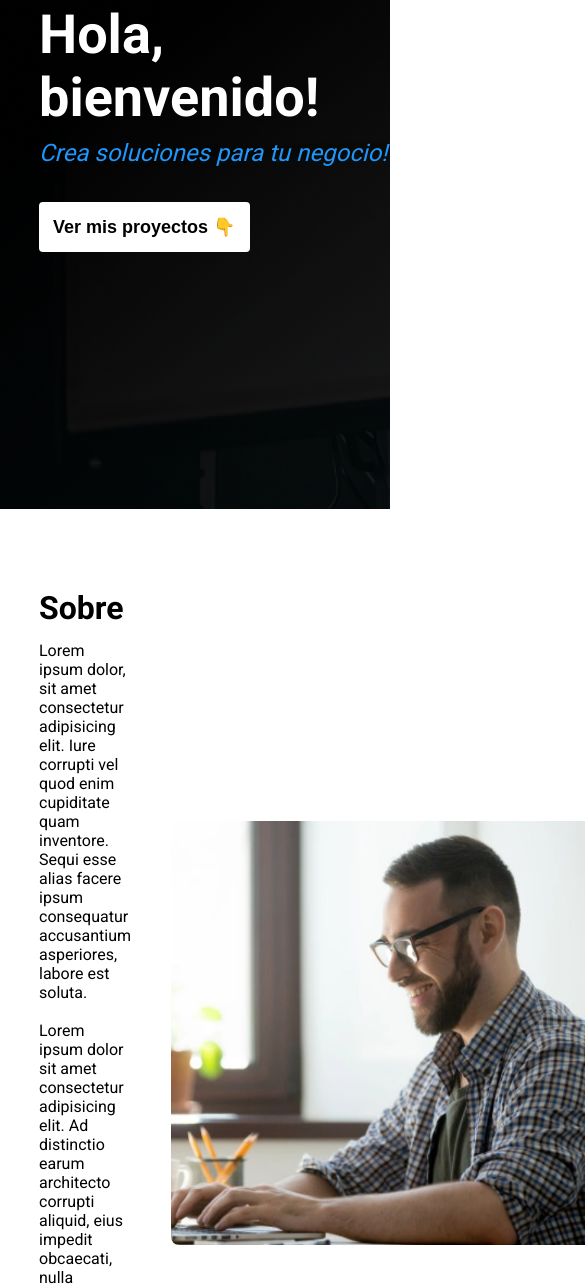
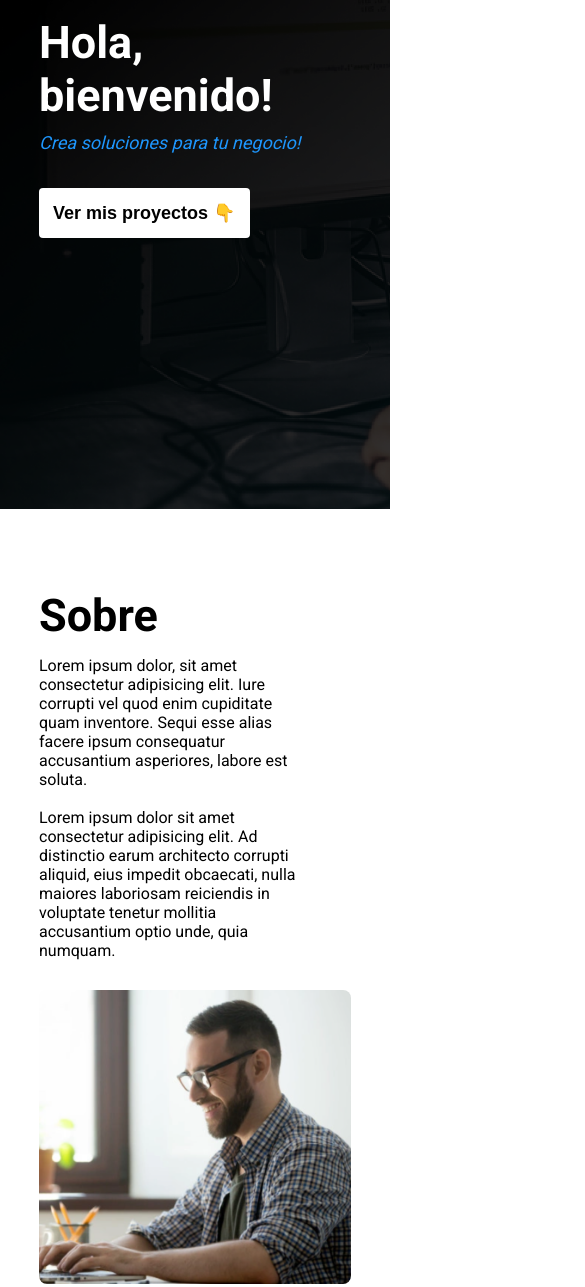
Before and after one commit to hampcode/Portafolio, a plain HTML site: page index.html in a window 390 px wide. Shown: the part 335-1622 px from the top of the page, 585 px wide, since content can reach past the window. Drawn offline with Linux system fonts and the light colour scheme; files whose address does not match are found by name.

Commit message:
(html-css) creando media querys responsive design

```diff
--- a/css/main.css
+++ b/css/main.css
@@ -192,3 +192,44 @@ footer p {
   margin-left: 12px;
 }
 /* FIM FOOTER */
+
+/* RESPONSIVE DESIGN */
+
+@media (max-width: 1050px) {
+  /* INICIO MAIN */
+  .main h1 {
+    font-size: 45px;
+  }
+
+  .main p {
+    font-size: 18px;
+  }
+
+  .main {
+    background-size: cover; /*La imagen es renderizada, preservando su proporción propia, */
+  }
+  /* FIN MAIN */
+
+  /* INICIO SOBRE */
+  .about {
+    flex-direction: column;
+    padding-top: 80px;
+    padding-left: 0;
+    padding-right: 0;
+    padding-bottom: 0;
+  }
+
+  .about div {
+    max-width: 80%;
+  }
+
+  .about div h2 {
+    font-size: 45px;
+  }
+
+  .about img {
+    width: 80%;
+    margin-top: 30px;
+  }
+  /* FIN SOBRE */
+}
```
